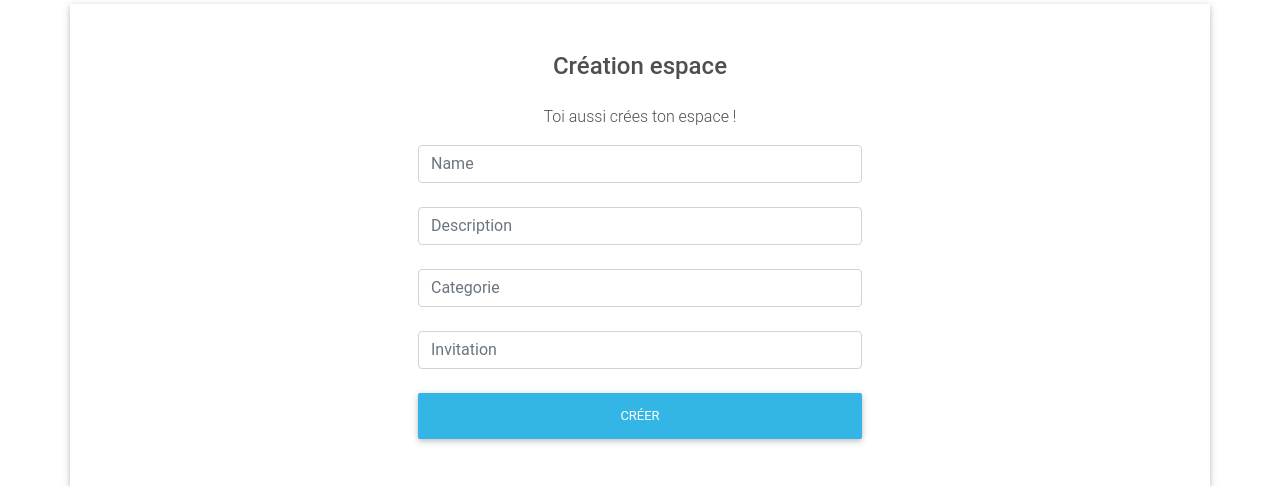
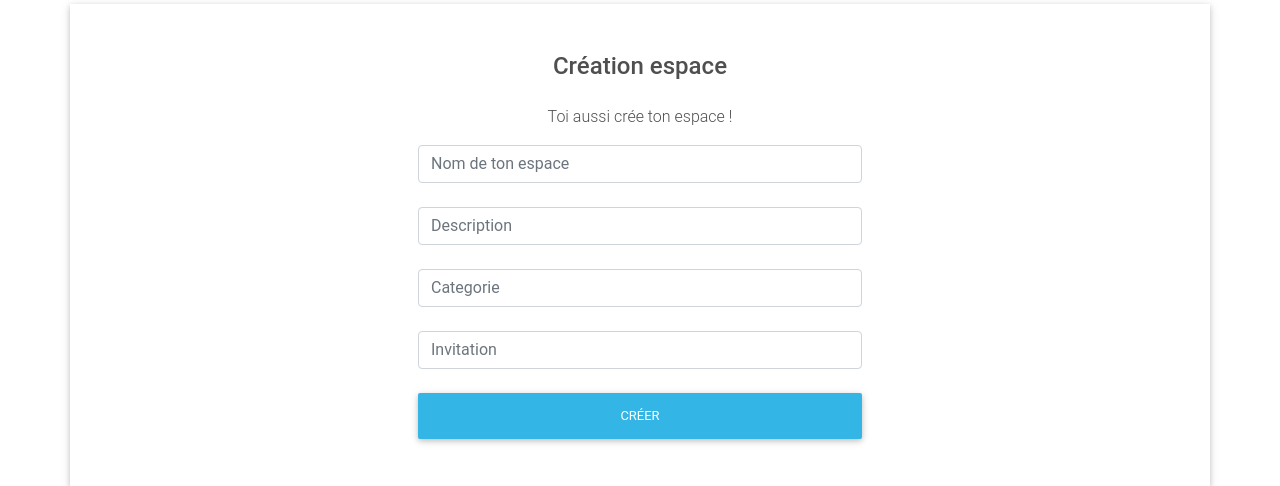
Before and after one commit to Aurefficace/heykeep_server, a Symfony app: template templates/spaceCreation/spaceCreation.html.twig in a window 1280 px wide. Shown: the part 134-620 px from the top of the page. Run offline with Twig, Linux system fonts and the light colour scheme; the template is opened without the code that fills it, so the values that code supplies are empty; some libraries are stand-ins or nearby versions.

Commit message:
fix orthographique

```diff
--- a/templates/spaceCreation/spaceCreation.html.twig
+++ b/templates/spaceCreation/spaceCreation.html.twig
@@ -19,10 +19,10 @@
 
             <p class="h4 mb-4">Création espace</p>
 
-            <p>Toi aussi crées ton espace !</p>
+            <p>Toi aussi crée ton espace !</p>
 
             <!-- Name -->
-            <input type="text" id="space_creation_name" class="form-control mb-4" placeholder="Name">
+            <input type="text" id="space_creation_name" class="form-control mb-4" placeholder="Nom de ton espace">
 
             <!-- Description -->
             <input type="text" id="space_creation_description" class="form-control mb-4" placeholder="Description">
```
